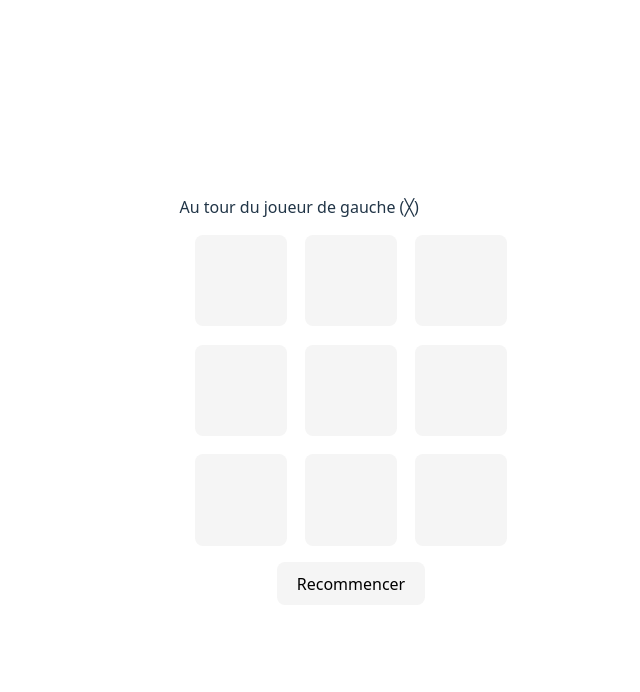
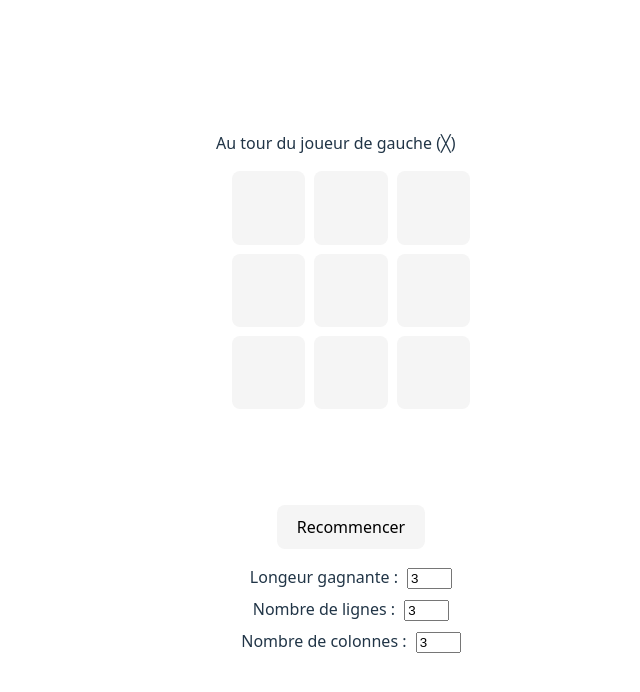
Before and after one commit to xorblo-doitus/tims-technical-test, a React (Vite) app in the folder tic-tac-toe/: page / in a window 1280 px wide. Shown: the top 692 px of the page, without its empty margins (289-929 px from the left). Built offline with nearby package versions, Linux system fonts and the light colour scheme.

Commit message:
Allow changing number of rows and columns

```diff
--- a/tic-tac-toe/src/App.css
+++ b/tic-tac-toe/src/App.css
@@ -1,7 +1,9 @@
 .squares {
 	display: grid;
-	gap: 2ch;
+	gap: 1ch;
 	margin: 1em;
+	justify-content: center;
+	align-content: center;
 }
 
 .player-msg.left-player {
@@ -13,7 +15,7 @@
 }
 
 .square {
-	width: 5ch;
+	width: 4ch;
 	aspect-ratio: 1;
 
 	padding: 0;
@@ -30,15 +32,6 @@
 }
 
 
-/* Default styling from the template */
-
-#root {
-	max-width: 1280px;
-	margin: 0 auto;
-	padding: 2rem;
-	text-align: center;
-}
-
 @media (prefers-color-scheme: light) {
 	.square.winning {
 		background-color: #cfffcf;
@@ -48,3 +41,30 @@
 		color: darkred;
 	}
 }
+
+
+form {
+	margin: 1em;
+}
+
+.field {
+	margin: 0.5em;
+}
+
+label {
+	margin-right: 1ch;
+}
+
+input[type="number"] {
+	max-width: 5ch;
+}
+
+
+/* Default styling from the template */
+
+#root {
+	max-width: 1280px;
+	margin: 0 auto;
+	padding: 2rem;
+	text-align: center;
+}
--- a/tic-tac-toe/src/App.tsx
+++ b/tic-tac-toe/src/App.tsx
@@ -58,12 +58,13 @@ function Square({player, inWinningLine, clickCallback}: {player: Player, inWinni
 
 
 function PlayerMessage({player}: {player: Player}) {
-	if (player === PLAYER_NONE) {
-		return <></>;
-	}
 	return <>
 		<div className={"player-msg " + playerToClass(player)}>
-			Au tour du {playerToText(player)} ({playerToMark(player)})
+			{
+				player === PLAYER_NONE
+				? <>Fin</>
+				: <>Au tour du {playerToText(player)} ({playerToMark(player)})</>
+			}
 		</div>
 	</>
 }
@@ -71,7 +72,12 @@ function PlayerMessage({player}: {player: Player}) {
 
 function WinnerMessage({winner}: {winner: Player|null}) {
 	if (winner === null) {
-		return <></>;
+		return <>
+			<div>
+				<p>&nbsp;</p>
+				<p>&nbsp;</p>
+			</div>
+		</>;
 	}
 	return <>
 		<div className="winner-msg">
@@ -87,9 +93,7 @@ function WinnerMessage({winner}: {winner: Player|null}) {
 
 
 
-function Board({nbColumns, nbRows}: {nbColumns: number, nbRows: number}) {
-	const winLength = 3;
-
+function Board({nbColumns, nbRows, winLength}: {nbColumns: number, nbRows: number, winLength: number}) {
 	const [board, setBoard] = useState(createBoard());
 	const [player, setPlayer] = useState(PLAYER_LEFT);
 	const [winner, winningLine]: [Player|null, Position[]] = checkWinner();
@@ -112,10 +116,10 @@ function Board({nbColumns, nbRows}: {nbColumns: number, nbRows: number}) {
 	}
 
 
-	function checkWinnerOnLine(positions: Position[]): [Player|null, Position[]] {
+	function checkWinnerOnLine(line: Position[]): [Player|null, Position[]] {
 		let streak: Position[] = []
 
-		for (const position of positions) {
+		for (const position of line) {
 			const player = getPlayerMarkAt(position);
 
 			if (player != PLAYER_NONE && (streak.length === 0 || player === getPlayerMarkAt(streak.at(-1)!))) {
@@ -138,17 +142,16 @@ function Board({nbColumns, nbRows}: {nbColumns: number, nbRows: number}) {
 
 
 	function* getVerticalLines(): Generator<Position[], void, void> {
-		for (let y = 0; y < nbColumns; y++) {
+		for (let y = 0; y < nbRows; y++) {
 			const line: Position[] = [];
 
-			for (let x = 0; x < nbRows; x++) {
+			for (let x = 0; x < nbColumns; x++) {
 				line.push({x: x, y: y});
 			}
 
 			yield line;
 		}
 	}
-
 
 	function* getHorizontalLines(): Generator<Position[], void, void> {
 		for (let x = 0; x < nbColumns; x++) {
@@ -183,7 +186,6 @@ function Board({nbColumns, nbRows}: {nbColumns: number, nbRows: number}) {
 		}
 	}
 
-
 	function* getAllLines(): Generator<Position[], void, void> {
 		for (const line of getVerticalLines()) {
 			yield line;
@@ -217,10 +219,11 @@ function Board({nbColumns, nbRows}: {nbColumns: number, nbRows: number}) {
 		return [null, []];
 	}
 
+
 	function onSquareClicked(position: Position) {
 		const {x, y} = position;
 
-		if (board[x][y] !== PLAYER_NONE || checkWinner()[0] !== null) {
+		if (board[x][y] !== PLAYER_NONE || winner !== null) {
 			return;
 		}
 
@@ -255,22 +258,75 @@ function Board({nbColumns, nbRows}: {nbColumns: number, nbRows: number}) {
 		</>
 	}
 
-	return <>
-		{winner === null ? <PlayerMessage player={player} /> : null}
+	return <div>
+		<PlayerMessage player={winner == null ? player : PLAYER_NONE} />
 		<div className="squares" style={{gridTemplateColumns: `repeat(${nbColumns}, auto)`}}>
 			{squares}
 		</div>
 		<WinnerMessage winner={winner} />
 		<button className="restart" onClick={restart}>Recommencer</button>
-	</>
+	</div>
 }
 
 
 
 function App() {
+	const [nbRows, setNbRows] = useState(3);
+	const [nbColumns, setNbColumns] = useState(3);
+	const [winLength, setWinLength] = useState(3);
+	const [newNbRows, setNewNbRows] = useState(3);
+	const [newNbColumns, setNewNbColumns] = useState(3);
+
+	function applySizeAndRestart(event: React.MouseEvent<HTMLButtonElement, MouseEvent>) {
+		event.preventDefault();
+		setNbRows(newNbRows);
+		setNbColumns(newNbColumns);
+	}
+
 	return (
 		<>
-			<Board nbColumns={3} nbRows={3} />
+			<Board
+				nbColumns={nbRows}
+				nbRows={nbColumns}
+				winLength={winLength}
+				key={nbRows + "-" + nbColumns} // Resets the board when changed
+			/>
+
+			<form>
+				<div className="field">
+					<label htmlFor="nb-to-win">Longeur gagnante&nbsp;:</label>
+					<input
+						type="number"
+						name="nb-to-win"
+						id="nb-to-win"
+						value={winLength}
+						min={1}
+						max={Math.max(newNbColumns, newNbRows)}
+						onChange={event=>setWinLength(parseInt(event.target.value))}
+					/>
+				</div>
+				<div className="field">
+					<label htmlFor="nb-rows">Nombre de lignes&nbsp;:</label>
+					<input
+						type="number"
+						name="nb-rows"
+						id="nb-rows"
+						value={newNbRows}
+						onChange={event=>setNewNbRows(parseInt(event.target.value))}
+					/>
+				</div>
+				<div className="field">
+					<label htmlFor="nb-columns">Nombre de colonnes&nbsp;:</label>
+					<input
+						type="number"
+						name="nb-columns"
+						id="nb-columns"
+						value={newNbColumns}
+						onChange={event=>setNewNbColumns(parseInt(event.target.value))}
+					/>
+				</div>
+				{newNbColumns!=nbColumns || newNbRows!=nbRows?<button type="submit" onClick={applySizeAndRestart}>Recommencer et appliquer</button>:<></>}
+			</form>
 		</>
 	)
 }
```
